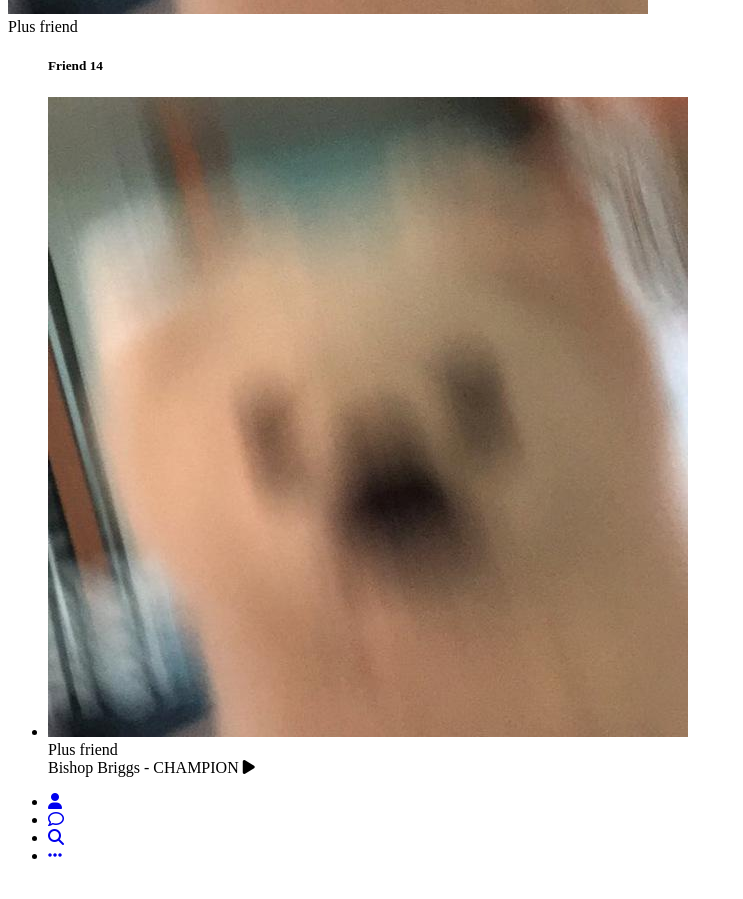
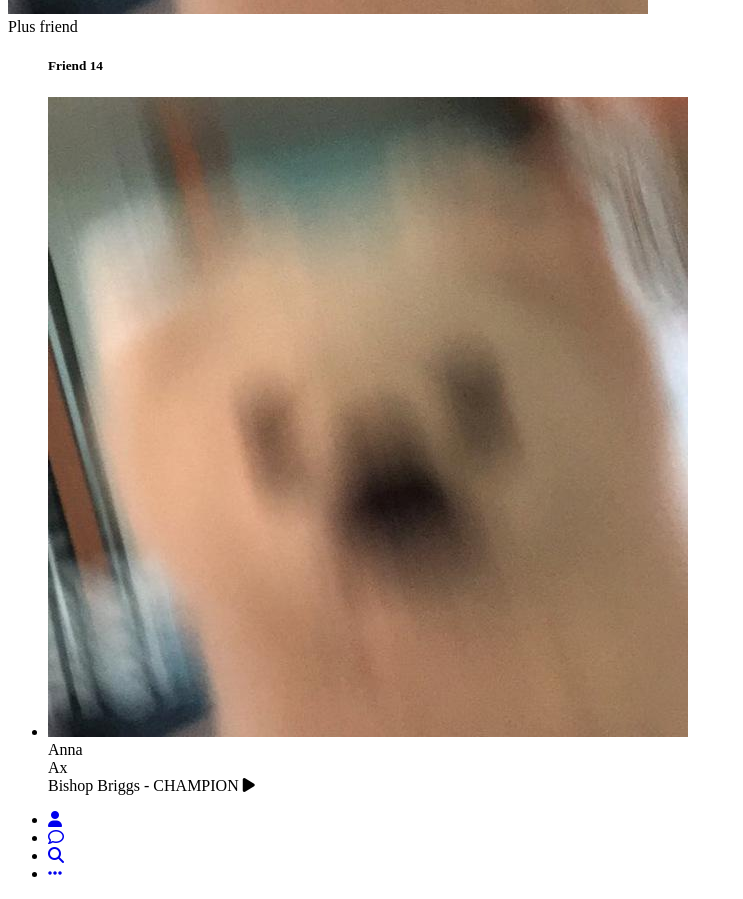
Before and after one commit to SangeunLEE801/kakao-clone, a plain HTML site: page friends.html in a window 1280 px wide. Shown: the part 1490-2389 px from the top of the page, without its empty margins (0-743 px from the left). Drawn offline with Linux system fonts and the light colour scheme.

Commit message:
Fix friends.html

```diff
--- a/friends.html
+++ b/friends.html
@@ -48,7 +48,7 @@
     </header>
     <div class="friends__plus">
       <h5 class="friends__title">Plus friend</h5>
-      <div class="friends__friend friend friend">
+      <div class="friends__friend friend">
         <div class="friend__column">
           <img src="images/profile_bong.jpg" class="g-avatar friend__avatar" />
           <div class="friend__content">
@@ -60,15 +60,16 @@
     <main class="friends">
       <ul class="friends__list">
         <h5 class="friends__title">Friend 14</h5>
-        <li class="friends__friend friend friend">
+        <li class="friends__friend friend">
           <div class="friend__column">
             <img
               src="images/profile_bong.jpg"
               class="g-avatar friend__avatar"
             />
             <div class="friend__content">
-              <span class="friend__name">Plus friend</span>
+              <span class="friend__name">Anna</span>
             </div>
+            <span class="friend__status">Ax</span>
           </div>
           <div class="friend__column">
             <div class="friend__now-listening">
```
